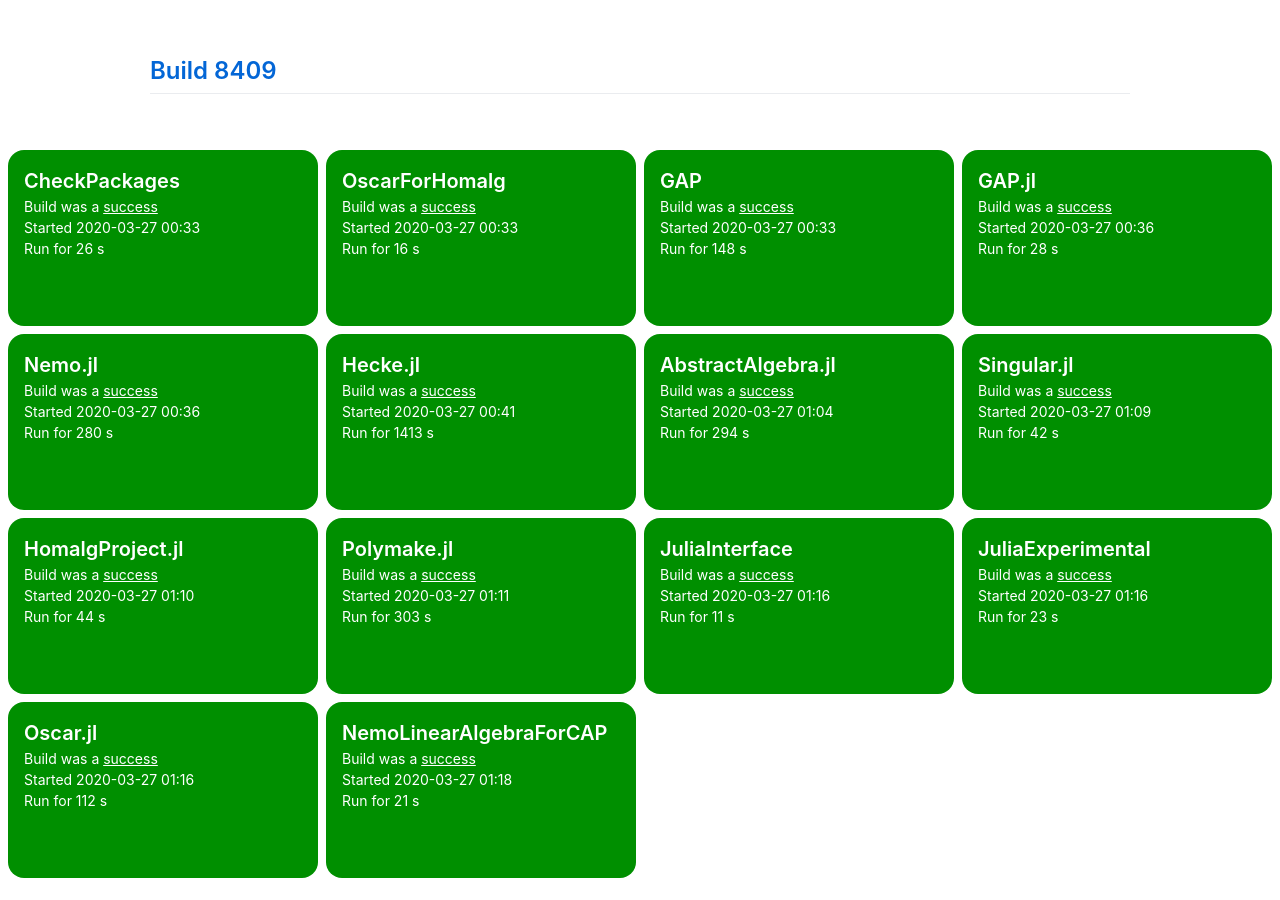
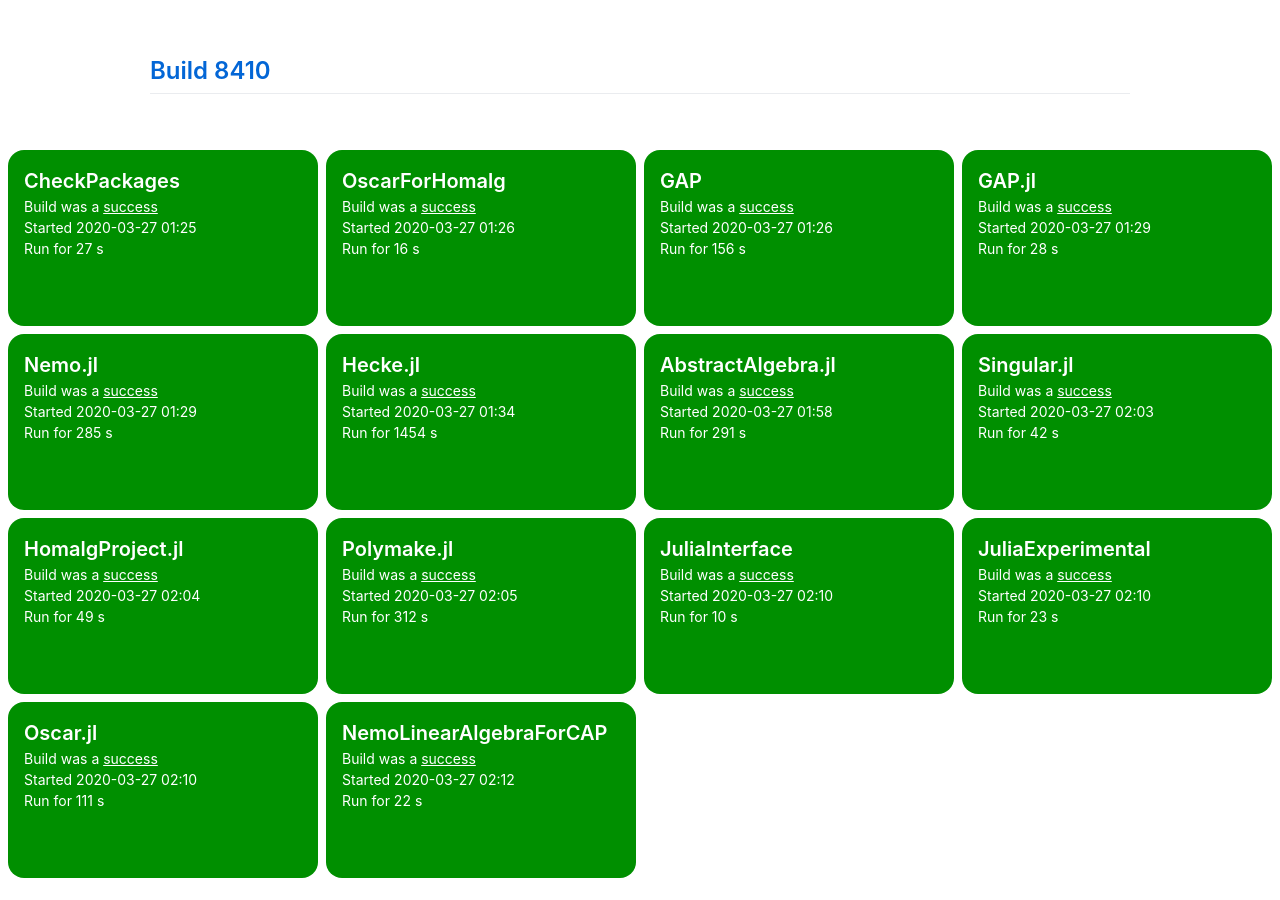
Before and after one commit to oscar-system/oscar-ci-status, a Jekyll site: the page built from index.html, in a window 1280 px wide. Built offline with Jekyll 4.4.1, drawn with Linux system fonts in a browser that asks for light colours.

Commit message:
Build 8410

```diff
--- a/_data/ci.yml
+++ b/_data/ci.yml
@@ -1,16 +1,16 @@
-build: 8409
-build_url: https://oscarci.mathematik.uni-kl.de/job/oscar/8409/
+build: 8410
+build_url: https://oscarci.mathematik.uni-kl.de/job/oscar/8410/
 job: oscar
 tests:
-- duration: 26
+- duration: 27
   exitcode: 0
   first_failure: false
   first_failure_url: null
   last_success: false
   last_success_url: null
-  log: https://oscarci.mathematik.uni-kl.de/job/oscar/8409/artifact/logs/build-8409/CheckPackages.log
+  log: https://oscarci.mathematik.uni-kl.de/job/oscar/8410/artifact/logs/build-8410/CheckPackages.log
   name: CheckPackages
-  start: 2020-03-27 00:33
+  start: 2020-03-27 01:25
   status: success
   success: true
 - duration: 16
@@ -19,20 +19,20 @@ tests:
   first_failure_url: null
   last_success: false
   last_success_url: null
-  log: https://oscarci.mathematik.uni-kl.de/job/oscar/8409/artifact/logs/build-8409/OscarForHomalg.log
+  log: https://oscarci.mathematik.uni-kl.de/job/oscar/8410/artifact/logs/build-8410/OscarForHomalg.log
   name: OscarForHomalg
-  start: 2020-03-27 00:33
+  start: 2020-03-27 01:26
   status: success
   success: true
-- duration: 148
+- duration: 156
   exitcode: 0
   first_failure: false
   first_failure_url: null
   last_success: false
   last_success_url: null
-  log: https://oscarci.mathematik.uni-kl.de/job/oscar/8409/artifact/logs/build-8409/GAP.log
+  log: https://oscarci.mathematik.uni-kl.de/job/oscar/8410/artifact/logs/build-8410/GAP.log
   name: GAP
-  start: 2020-03-27 00:33
+  start: 2020-03-27 01:26
   status: success
   success: true
 - duration: 28
@@ -41,42 +41,42 @@ tests:
   first_failure_url: null
   last_success: false
   last_success_url: null
-  log: https://oscarci.mathematik.uni-kl.de/job/oscar/8409/artifact/logs/build-8409/GAP.jl.log
+  log: https://oscarci.mathematik.uni-kl.de/job/oscar/8410/artifact/logs/build-8410/GAP.jl.log
   name: GAP.jl
-  start: 2020-03-27 00:36
+  start: 2020-03-27 01:29
   status: success
   success: true
-- duration: 280
+- duration: 285
   exitcode: 0
   first_failure: false
   first_failure_url: null
   last_success: false
   last_success_url: null
-  log: https://oscarci.mathematik.uni-kl.de/job/oscar/8409/artifact/logs/build-8409/Nemo.jl.log
+  log: https://oscarci.mathematik.uni-kl.de/job/oscar/8410/artifact/logs/build-8410/Nemo.jl.log
   name: Nemo.jl
-  start: 2020-03-27 00:36
+  start: 2020-03-27 01:29
   status: success
   success: true
-- duration: 1413
+- duration: 1454
   exitcode: 0
   first_failure: false
   first_failure_url: null
   last_success: false
   last_success_url: null
-  log: https://oscarci.mathematik.uni-kl.de/job/oscar/8409/artifact/logs/build-8409/Hecke.jl.log
+  log: https://oscarci.mathematik.uni-kl.de/job/oscar/8410/artifact/logs/build-8410/Hecke.jl.log
   name: Hecke.jl
-  start: 2020-03-27 00:41
+  start: 2020-03-27 01:34
   status: success
   success: true
-- duration: 294
+- duration: 291
   exitcode: 0
   first_failure: false
   first_failure_url: null
   last_success: false
   last_success_url: null
-  log: https://oscarci.mathematik.uni-kl.de/job/oscar/8409/artifact/logs/build-8409/AbstractAlgebra.jl.log
+  log: https://oscarci.mathematik.uni-kl.de/job/oscar/8410/artifact/logs/build-8410/AbstractAlgebra.jl.log
   name: AbstractAlgebra.jl
-  start: 2020-03-27 01:04
+  start: 2020-03-27 01:58
   status: success
   success: true
 - duration: 42
@@ -85,42 +85,42 @@ tests:
   first_failure_url: null
   last_success: false
   last_success_url: null
-  log: https://oscarci.mathematik.uni-kl.de/job/oscar/8409/artifact/logs/build-8409/Singular.jl.log
+  log: https://oscarci.mathematik.uni-kl.de/job/oscar/8410/artifact/logs/build-8410/Singular.jl.log
   name: Singular.jl
-  start: 2020-03-27 01:09
+  start: 2020-03-27 02:03
   status: success
   success: true
-- duration: 44
+- duration: 49
   exitcode: 0
   first_failure: false
   first_failure_url: null
   last_success: false
   last_success_url: null
-  log: https://oscarci.mathematik.uni-kl.de/job/oscar/8409/artifact/logs/build-8409/HomalgProject.jl.log
+  log: https://oscarci.mathematik.uni-kl.de/job/oscar/8410/artifact/logs/build-8410/HomalgProject.jl.log
   name: HomalgProject.jl
-  start: 2020-03-27 01:10
+  start: 2020-03-27 02:04
   status: success
   success: true
-- duration: 303
+- duration: 312
   exitcode: 0
   first_failure: false
   first_failure_url: null
   last_success: false
   last_success_url: null
-  log: https://oscarci.mathematik.uni-kl.de/job/oscar/8409/artifact/logs/build-8409/Polymake.jl.log
+  log: https://oscarci.mathematik.uni-kl.de/job/oscar/8410/artifact/logs/build-8410/Polymake.jl.log
   name: Polymake.jl
-  start: 2020-03-27 01:11
+  start: 2020-03-27 02:05
   status: success
   success: true
-- duration: 11
+- duration: 10
   exitcode: 0
   first_failure: false
   first_failure_url: null
   last_success: false
   last_success_url: null
-  log: https://oscarci.mathematik.uni-kl.de/job/oscar/8409/artifact/logs/build-8409/JuliaInterface.log
+  log: https://oscarci.mathematik.uni-kl.de/job/oscar/8410/artifact/logs/build-8410/JuliaInterface.log
   name: JuliaInterface
-  start: 2020-03-27 01:16
+  start: 2020-03-27 02:10
   status: success
   success: true
 - duration: 23
@@ -129,30 +129,30 @@ tests:
   first_failure_url: null
   last_success: false
   last_success_url: null
-  log: https://oscarci.mathematik.uni-kl.de/job/oscar/8409/artifact/logs/build-8409/JuliaExperimental.log
+  log: https://oscarci.mathematik.uni-kl.de/job/oscar/8410/artifact/logs/build-8410/JuliaExperimental.log
   name: JuliaExperimental
-  start: 2020-03-27 01:16
+  start: 2020-03-27 02:10
   status: success
   success: true
-- duration: 112
+- duration: 111
   exitcode: 0
   first_failure: false
   first_failure_url: null
   last_success: false
   last_success_url: null
-  log: https://oscarci.mathematik.uni-kl.de/job/oscar/8409/artifact/logs/build-8409/Oscar.jl.log
+  log: https://oscarci.mathematik.uni-kl.de/job/oscar/8410/artifact/logs/build-8410/Oscar.jl.log
   name: Oscar.jl
-  start: 2020-03-27 01:16
+  start: 2020-03-27 02:10
   status: success
   success: true
-- duration: 21
+- duration: 22
   exitcode: 0
   first_failure: false
   first_failure_url: null
   last_success: false
   last_success_url: null
-  log: https://oscarci.mathematik.uni-kl.de/job/oscar/8409/artifact/logs/build-8409/NemoLinearAlgebraForCAP.log
+  log: https://oscarci.mathematik.uni-kl.de/job/oscar/8410/artifact/logs/build-8410/NemoLinearAlgebraForCAP.log
   name: NemoLinearAlgebraForCAP
-  start: 2020-03-27 01:18
+  start: 2020-03-27 02:12
   status: success
   success: true
```
Also changed, not shown: README.md.
